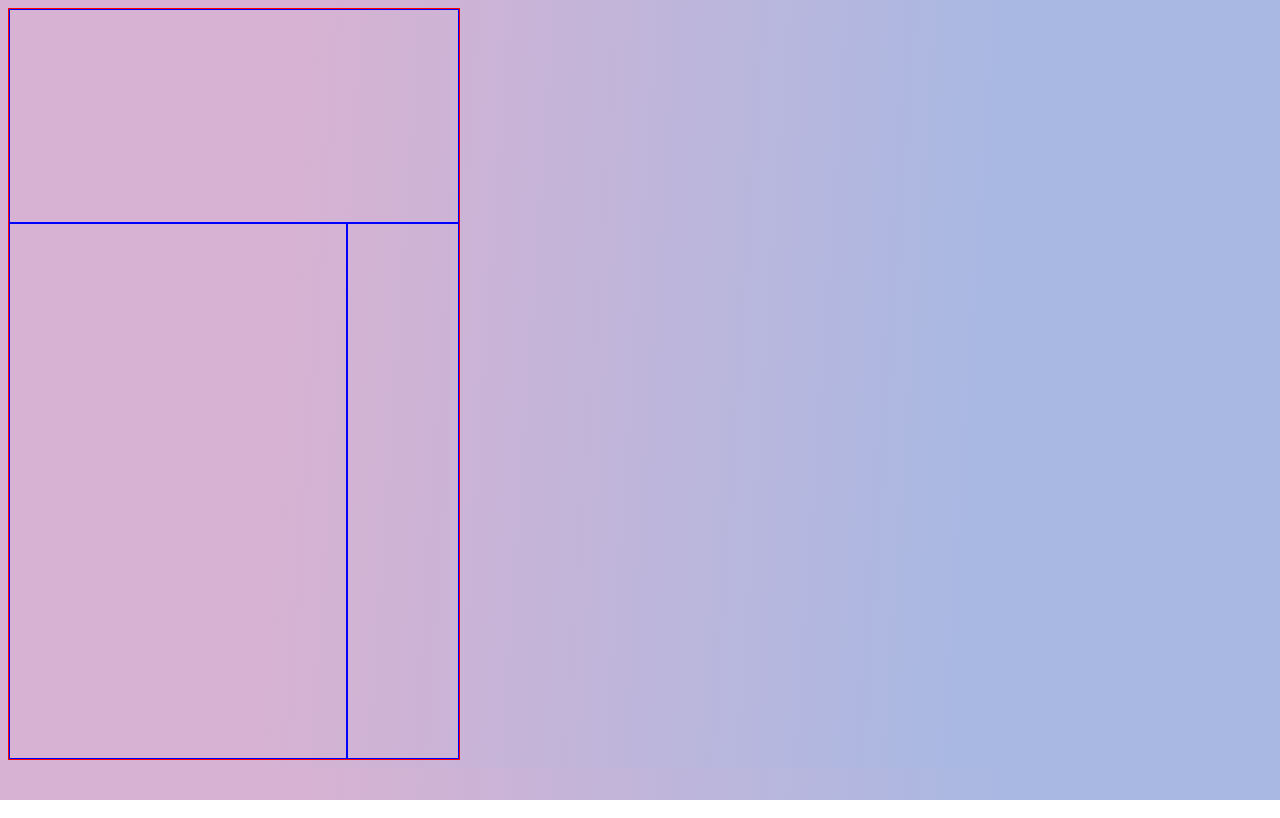
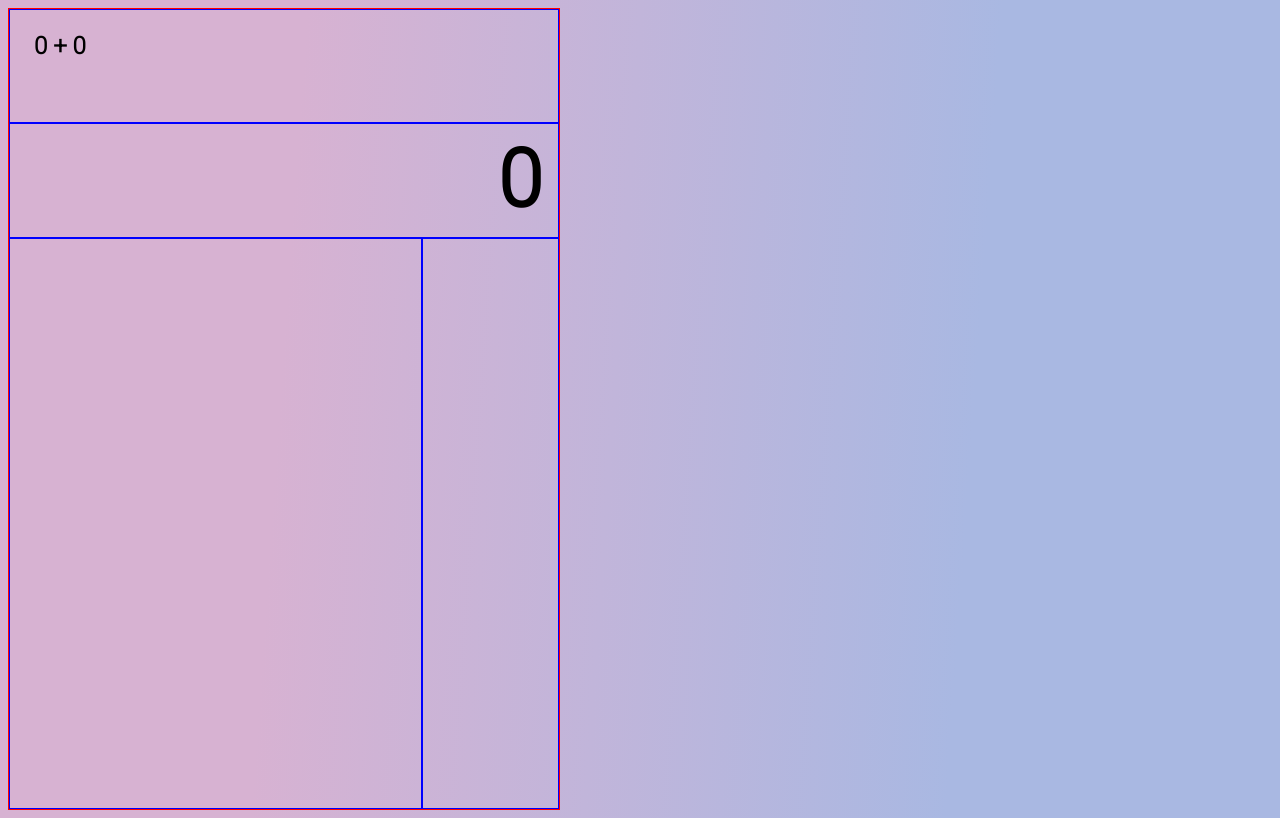
Before and after one commit to NathanB98/JavascriptCalculator, a plain HTML site: page src/index.html in a window 1280 px wide. Drawn offline with Linux system fonts and the light colour scheme.

Commit message:
Split calculator display into two separate elements, one for the sum, one for the solution.

```diff
--- a/src/index.html
+++ b/src/index.html
@@ -12,7 +12,8 @@
 </head>
 <body>
     <div class="calc-container">
-        <div class="calc-display"></div>
+        <div class="calc-display-sum">0 + 0</div>
+        <div class="calc-display-answer">0</div>
         <div class="calc-btn btn-left"></div>
         <div class="calc-btn btn-right"></div>
 
--- a/src/styles.css
+++ b/src/styles.css
@@ -6,8 +6,8 @@ body {
 
 .calc-container {
     border: solid 1px red;
-    height: 750px;
-    width: 450px;
+    height: 800px;
+    width: 550px;
 
     display: grid;
     grid-template-columns: repeat(1, 3fr) repeat(1, 1fr);
@@ -15,8 +15,26 @@ body {
     justify-content: center;
 }
 
-.calc-display {
-    grid-area: 1/1/3/3;
+.calc-display-sum,
+.calc-display-answer {
+    display: flex;
+    align-items: center;
+    font-weight: bold;
+}
+
+.calc-display-sum {
+    grid-area: 1/1/2/3;
+    justify-content: left;
+    font-size: 1.5rem;
+    padding-left: 1.5rem;
+    padding-bottom: 2.5rem;
+}
+
+.calc-display-answer {
+    grid-area: 2/1/3/3;
+    justify-content: right;
+    font-size: 5rem;
+    padding-right: 1rem;
 }
 
 .btn-left {
@@ -28,7 +46,8 @@ body {
 }
 
 .calc-btn,
-.calc-display {
+.calc-display-sum,
+.calc-display-answer {
     /*Outline for testing only*/
     border: solid 1px blue;
 }
```
